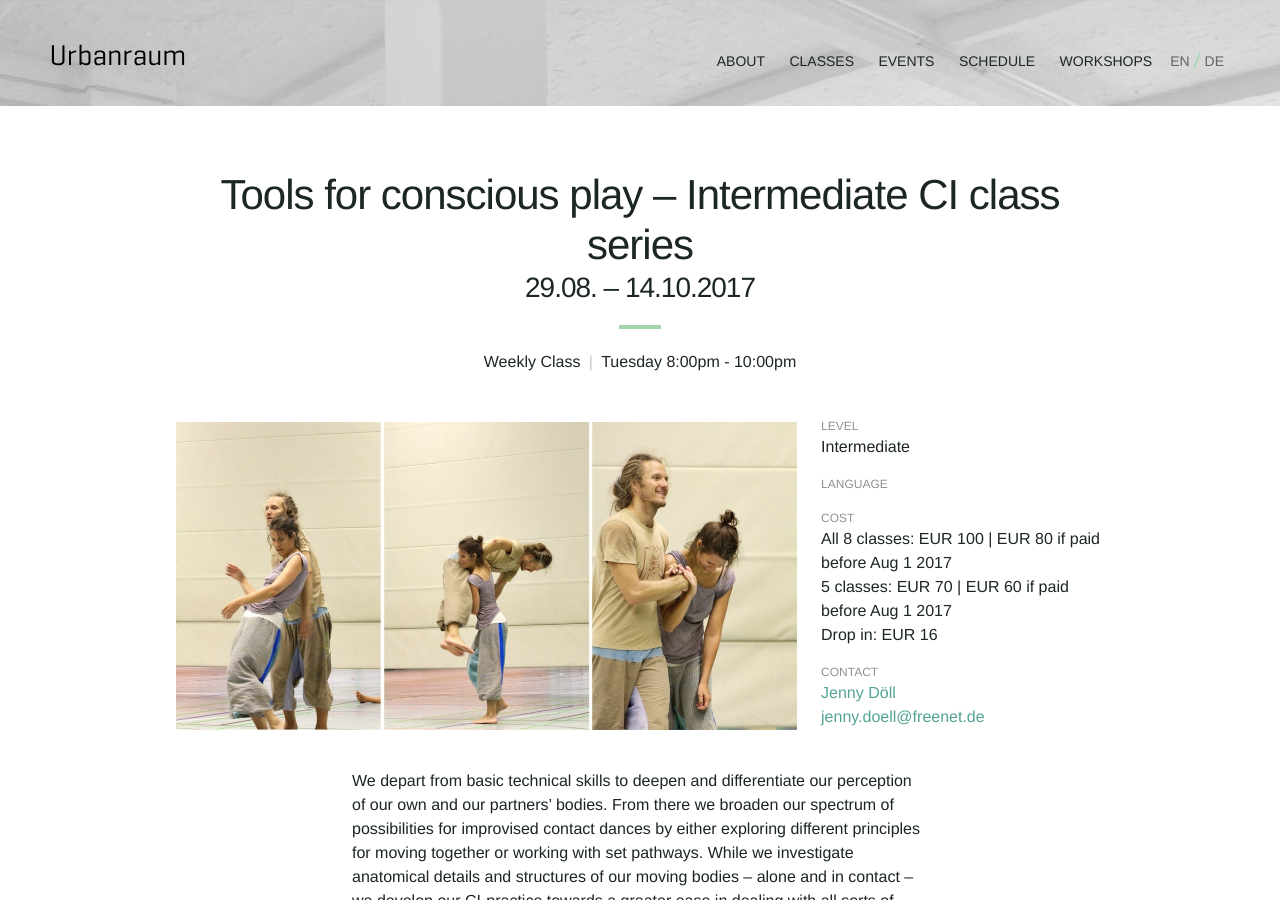
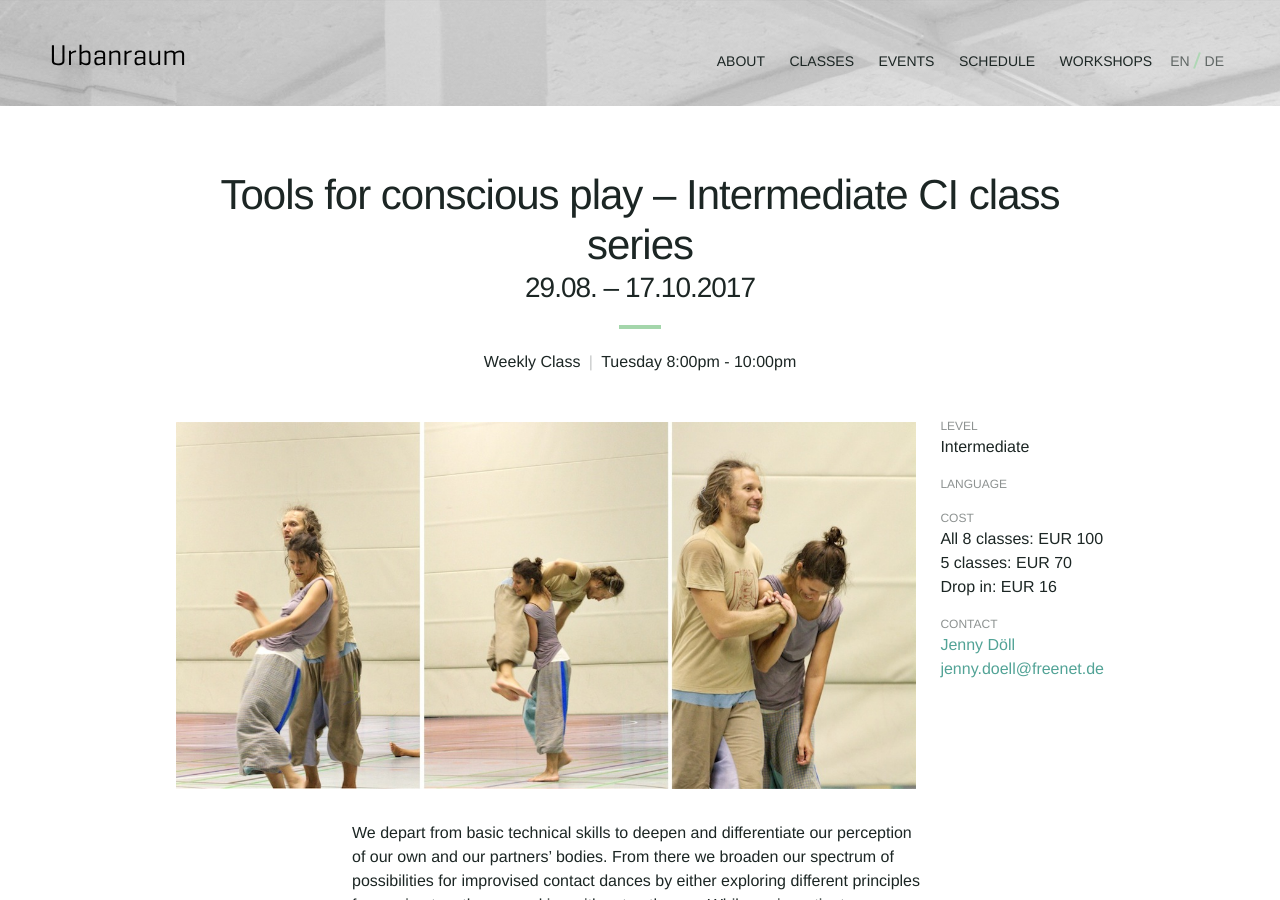
Before and after one commit to Kriesse/urbanraum, a Jekyll site: the page built from _classes/tools-for-conscious-play.md, in a window 1280 px wide and 900 px high. Built offline with Jekyll 4.4.1, drawn with Linux system fonts in a browser that asks for light colours; nearby versions of some CDN libraries.

Commit message:
Update tools-for-conscious-play.md

```diff
--- a/_classes/tools-for-conscious-play.md
+++ b/_classes/tools-for-conscious-play.md
@@ -11,8 +11,8 @@ image: "class-ci-jenny-doell.jpg"
 title_en: "Tools for conscious play – Intermediate CI class series"
 title_de: "Tools for conscious play – Intermediate CI class series"
 
-subtitle_en: "29.08. – 14.10.2017"
-subtitle_de: "29.08. – 14.10.2017"
+subtitle_en: "29.08. – 17.10.2017"
+subtitle_de: "29.08. – 17.10.2017"
 
 type_en: "Weekly Class"
 type_de: "Wöchentlicher Kurs"
@@ -21,13 +21,13 @@ level_en: "Intermediate"
 level_de: "Mittelstufe/Fortgeschritten"
 
 price_en: |
-  All 8 classes: EUR 100 | EUR 80 if paid before Aug 1 2017
-  5 classes: EUR 70 | EUR 60 if paid before Aug 1 2017
+  All 8 classes: EUR 100
+  5 classes: EUR 70
   Drop in: EUR 16
 
 price_de: |
-  8 Termine: 100 Euro | 80 Euro bei Bezahlung bis 1.8.2017
-  5 Termine: 70 Euro | 60 Euro bei Bezahlung bis 1.8.2017
+  8 Termine: 100 Euro
+  5 Termine: 70 Euro
   Drop-In: 16 Euro
 
 language_en: ""
```
